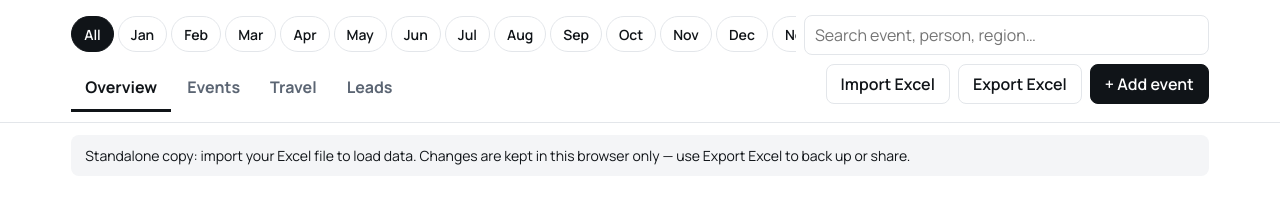
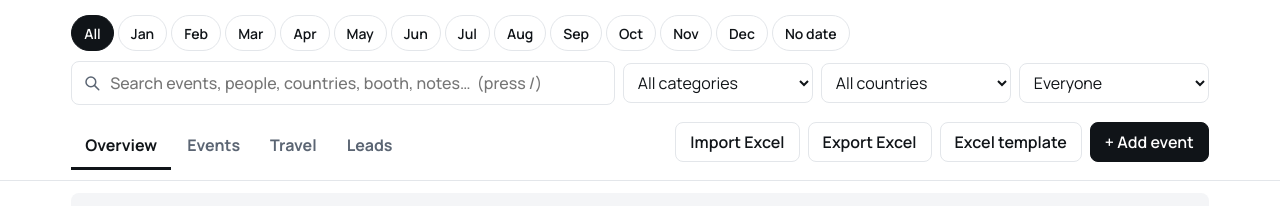
Before and after one commit to iWave-Global/iwave-site-monitor, a website: page docs/events/index.html in a window 1280 px wide. Shown: the part 103-309 px from the top of the page. Drawn offline with Linux system fonts and the light colour scheme.

Commit message:
Events dashboard: search bar with filters, Excel template
- Big search box (press / to focus) across events, trips and leads,
  with highlighted matches and a "Found X events / Y trips / Z leads" strip
- Category, Country and Person filters that apply to every tab
- "Excel template" button and docs/events/template.xlsx (drop-downs,
  example rows in Read me, ID column aligned with data.xlsx)
- data.xlsx: same data; Total USD formula now covers new rows too

Co-Authored-By: Claude Opus 5.5 <noreply@anthropic.com>
Claude-Session: https://claude.ai/code/session_01FGUnBoJLYLpXgdzQ4kiFUE

```diff
--- a/docs/events/index.html
+++ b/docs/events/index.html
@@ -31,7 +31,13 @@ button,select,input,textarea{font:inherit;color:inherit}
 .btn.pri{background:var(--ink);color:var(--bg);border-color:var(--ink)}
 .btn:focus-visible,.chip:focus-visible,input:focus-visible,select:focus-visible,textarea:focus-visible{outline:3px solid var(--y);outline-offset:1px}
 input,select,textarea{min-height:40px;border:1px solid var(--line);border-radius:8px;background:var(--bg);padding:6px 10px;font-size:16px}
-.search{flex:1 1 200px}
+.srow{margin-top:8px}
+.sbox{flex:1 1 320px;position:relative}.sbox svg{position:absolute;left:12px;top:50%;width:18px;height:18px;transform:translateY(-50%);color:var(--mute)}
+.sbox input{width:100%;padding-left:38px;min-height:44px;font-weight:500}
+.srow select{flex:0 1 190px}
+.hits{margin-top:8px;font-size:14px;display:flex;flex-wrap:wrap;gap:6px;align-items:center}
+.hits a{padding:4px 10px;border-radius:999px;background:var(--y);color:#101418;font-weight:700;text-decoration:none}
+mark{background:var(--y);color:#101418;border-radius:2px;padding:0 1px}
 nav.tabs{display:flex;gap:2px;margin-top:10px;overflow-x:auto}
 nav.tabs a{flex:none;padding:10px 14px;text-decoration:none;color:var(--mute);font-weight:700;border-bottom:3px solid transparent}
 nav.tabs a[aria-current=page]{color:var(--ink);border-color:var(--ink)}
@@ -84,7 +90,7 @@ dialog::backdrop{background:#10141899}
 #toast.on{opacity:1}
 @media(prefers-reduced-motion:reduce){#toast{transition:none}}
 pre,.scroll{overflow-x:auto}
-@media(max-width:600px){.bar{position:static}.kpis{grid-template-columns:repeat(2,minmax(0,1fr))}table{font-size:13px}.stack thead{display:none}.stack tr{display:grid;padding-block:10px;border-bottom:1px solid var(--line)}.stack td{display:flow-root;border:0;padding:3px 0;padding-inline-start:8em;text-align:start}.stack td::before{content:attr(data-l);float:inline-start;width:7.5em;margin-inline-start:-8em;white-space:normal;color:var(--mute)}.stack td:empty{display:none}.wall{height:180px}.mlab{font-size:11px}}
+@media(max-width:600px){.bar{position:static}.srow select{flex:1 1 45%}.kpis{grid-template-columns:repeat(2,minmax(0,1fr))}table{font-size:13px}.stack thead{display:none}.stack tr{display:grid;padding-block:10px;border-bottom:1px solid var(--line)}.stack td{display:flow-root;border:0;padding:3px 0;padding-inline-start:8em;text-align:start}.stack td::before{content:attr(data-l);float:inline-start;width:7.5em;margin-inline-start:-8em;white-space:normal;color:var(--mute)}.stack td:empty{display:none}.wall{height:180px}.mlab{font-size:11px}}
 </style>
 <script>new MutationObserver(()=>{for(const c of document.querySelectorAll('.stack td:not([data-l])')){let i=0,p=c;while(p=p.previousElementSibling)i+=p.colSpan;c.dataset.l=c.closest('table').rows[0].cells[i]?.textContent||''}}).observe(document,{childList:true,subtree:true})</script>
 <script src="https://cdnjs.cloudflare.com/ajax/libs/xlsx/0.18.5/xlsx.full.min.js"></script>
@@ -97,8 +103,16 @@ pre,.scroll{overflow-x:auto}
 <div class="bar"><div class="wrap">
   <div class="row">
     <div class="chips" id="months" role="group" aria-label="Filter by month"></div>
-    <input class="search" id="q" type="search" placeholder="Search event, person, region…" aria-label="Search">
   </div>
+  <div class="row srow">
+    <div class="sbox"><svg viewBox="0 0 24 24" aria-hidden="true"><circle cx="10.5" cy="10.5" r="6.5" fill="none" stroke="currentColor" stroke-width="2"/><path d="M15.5 15.5 21 21" stroke="currentColor" stroke-width="2" stroke-linecap="round"/></svg>
+      <input id="q" type="search" placeholder="Search events, people, countries, booth, notes…  (press /)" aria-label="Search" autocomplete="off"></div>
+    <select id="fCat" aria-label="Category"><option value="">All categories</option></select>
+    <select id="fCountry" aria-label="Country"><option value="">All countries</option></select>
+    <select id="fPerson" aria-label="Person"><option value="">Everyone</option></select>
+    <button class="btn" id="btnReset" hidden>Clear filters</button>
+  </div>
+  <div id="hits" class="hits" hidden></div>
   <div class="row" style="justify-content:space-between">
     <nav class="tabs" id="tabs">
       <a href="#overview">Overview</a><a href="#events">Events</a><a href="#travel">Travel</a><a href="#leads">Leads</a>
@@ -106,6 +120,7 @@ pre,.scroll{overflow-x:auto}
     <div class="row">
       <button class="btn" id="btnImport">Import Excel</button>
       <button class="btn" id="btnExport">Export Excel</button>
+      <button class="btn" id="btnTpl">Excel template</button>
       <button class="btn pri" id="btnAdd">+ Add</button>
       <input type="file" id="file" accept=".xlsx,.xls,.csv" hidden>
     </div>
@@ -135,7 +150,6 @@ pre,.scroll{overflow-x:auto}
 
   <section class="view" id="v-events" hidden>
     <div class="tools">
-      <select id="fCat" aria-label="Category"><option value="">All categories</option></select>
       <span class="grow"></span><span class="note" id="evCount"></span>
     </div>
     <div id="evTable"></div>
@@ -143,7 +157,6 @@ pre,.scroll{overflow-x:auto}
 
   <section class="view" id="v-travel" hidden>
     <div class="tools">
-      <select id="fPerson" aria-label="Person"><option value="">Everyone</option></select>
       <select id="fTrip" aria-label="Trip status"><option value="">All trips</option><option>Planned</option><option>Booked</option><option>Completed</option><option>Cancelled</option></select>
       <span class="grow"></span><span class="note" id="trCount"></span>
     </div>
@@ -213,37 +226,50 @@ const SPEC={
   ['value','Deal value USD','number'],['date','Captured on','date'],['followup','Follow-up date','date'],['notes','Notes','textarea',0,0,1]]}
 };
 const S={events:[],travel:[],leads:[]};
-let db=null,local=false,month=null,tab='overview',canWrite=true;
+let db=null,local=false,fileMode=false,month=null,tab='overview',canWrite=true;
 
 const total=e=>['reg','setup','mkt','logistics','travelCost'].reduce((a,k)=>a+(num(e[k])||0),0);
 const evByName=n=>S.events.find(e=>e.name===n);
 const loggedLeads=n=>S.leads.filter(l=>l.event===n).length;
 const leadsOf=e=>num(e.leads)??(loggedLeads(e.name)||null);
 const q=()=>$('#q').value.trim().toLowerCase();
+const countryOf=r=>{r=String(r||'').trim();if(!r)return'';if(r.includes('/'))return r.split('/')[0].trim();const p=r.split(',');return p[p.length-1].trim()};
+const fv=id=>$(id).value;
+const hl=v=>{const t=esc(v),k=q();if(!k||k.length<2)return t;const i=t.toLowerCase().indexOf(esc(k));return i<0?t:t.slice(0,i)+'<mark>'+t.slice(i,i+esc(k).length)+'</mark>'+t.slice(i+esc(k).length)};
 const mOfDate=d=>d?+d.slice(5,7):null;
 const tripMonth=t=>mOfDate(t.depart)??(evByName(t.event)?.month)??t.month??0;
 const leadMonth=l=>(evByName(l.event)?.month)??mOfDate(l.date)??0;
 const mOk=m=>month===null||(+m||0)===month;
 const hit=(o,keys)=>{const s=q();return !s||keys.some(k=>String(Array.isArray(o[k])?o[k].join(' '):o[k]??'').toLowerCase().includes(s))};
 
-function fEvents(){return S.events.filter(e=>mOk(e.month)&&hit(e,['name','region','attendees','category','booth'])&&(!$('#fCat').value||catOf(e)===$('#fCat').value))}
-function fTravel(){return S.travel.filter(t=>mOk(tripMonth(t))&&hit(t,['person','event','destination','notes'])&&(!$('#fPerson').value||t.person===$('#fPerson').value)&&(!$('#fTrip').value||t.status===$('#fTrip').value))}
-function fLeads(){return S.leads.filter(l=>mOk(leadMonth(l))&&hit(l,['company','contact','event','interest','owner','email'])&&(!$('#fStage').value||l.stage===$('#fStage').value))}
+const evOk=e=>(!fv('#fCat')||catOf(e)===fv('#fCat'))&&(!fv('#fCountry')||countryOf(e.region)===fv('#fCountry'))&&(!fv('#fPerson')||(e.attendees||[]).includes(fv('#fPerson')));
+const EVK=['name','region','attendees','category','booth','dates','notes','feedback'];
+function fEvents(){return S.events.filter(e=>mOk(e.month)&&hit(e,EVK)&&evOk(e))}
+const trOk=t=>{const e=evByName(t.event);return (!fv('#fPerson')||t.person===fv('#fPerson'))&&(!fv('#fCountry')||countryOf(t.destination||e?.region)===fv('#fCountry'))&&(!fv('#fCat')||(e&&catOf(e)===fv('#fCat')))};
+const TRK=['person','event','destination','notes','flight','hotel','status'];
+function fTravel(){return S.travel.filter(t=>mOk(tripMonth(t))&&hit(t,TRK)&&trOk(t)&&(!fv('#fTrip')||t.status===fv('#fTrip')))}
+const ldOk=l=>{const e=evByName(l.event);return (!fv('#fPerson')||l.owner===fv('#fPerson'))&&(!fv('#fCountry')||countryOf(e?.region)===fv('#fCountry'))&&(!fv('#fCat')||(e&&catOf(e)===fv('#fCat')))};
+const LDK=['company','contact','event','interest','owner','email','phone','notes','stage'];
+function fLeads(){return S.leads.filter(l=>mOk(leadMonth(l))&&hit(l,LDK)&&ldOk(l)&&(!fv('#fStage')||l.stage===fv('#fStage')))}
 const sortEv=a=>a.sort((x,y)=>((+x.month||13)-(+y.month||13))||String(x.start||'').localeCompare(y.start||''));
 
 /* ---------- render ---------- */
 function render(){
   $('#months').innerHTML=[['All',null],...MON.map((m,i)=>[m,i+1]),['No date',0]].map(([l,v])=>`<button class="chip" data-m="${v}" aria-pressed="${month===v}">${l}</button>`).join('');
-  const people=[...new Set(S.travel.map(t=>t.person).filter(Boolean))].sort();
-  const fp=$('#fPerson'),cur=fp.value;fp.innerHTML='<option value="">Everyone</option>'+people.map(p=>`<option ${p===cur?'selected':''}>${esc(p)}</option>`).join('');
-  const fc=$('#fCat'),cc=fc.value;fc.innerHTML='<option value="">All categories</option>'+CATS.map(c=>`<option ${c===cc?'selected':''}>${c}</option>`).join('');
+  const fill=(id,all,list)=>{const el=$(id),cur=el.value;el.innerHTML=`<option value="">${all}</option>`+list.map(p=>`<option ${p===cur?'selected':''}>${esc(p)}</option>`).join('')};
+  fill('#fPerson','Everyone',[...new Set([...S.travel.map(t=>t.person),...S.events.flatMap(e=>e.attendees||[])].filter(Boolean))].sort());
+  fill('#fCountry','All countries',[...new Set([...S.events.map(e=>countryOf(e.region)),...S.travel.map(t=>countryOf(t.destination))].filter(Boolean))].sort());
+  fill('#fCat','All categories',CATS);
+  const active=q()||fv('#fCat')||fv('#fCountry')||fv('#fPerson');$('#btnReset').hidden=!active;
+  const hb=$('#hits');if(active){const ne=fEvents().length,nt=fTravel().length,nl=fLeads().length;hb.hidden=false;
+    hb.innerHTML=`<span>Found</span><a href="#events">${ne} event${ne===1?'':'s'}</a><a href="#travel">${nt} trip${nt===1?'':'s'}</a><a href="#leads">${nl} lead${nl===1?'':'s'}</a><span class="note">${[q()&&'“'+esc(q())+'”',fv('#fCat'),fv('#fCountry'),fv('#fPerson')].filter(Boolean).join(' · ')}${month!==null?' · '+(month?MON[month-1]:'No date'):''}</span>`}else hb.hidden=true;
   $('#legend').innerHTML=CATS.map(c=>`<span><i class="dot" style="background:${CAT_COL[c]}"></i>${c}</span>`).join('');
   const ev=fEvents();
   const scope=month===null?'2026':month===0?'undated events':MON[month-1]+' 2026';
   const done=ev.filter(e=>PART.includes(catOf(e))).length;
   const leads=ev.reduce((a,e)=>a+(leadsOf(e)||0),0);
   $('#headline').textContent=S.events.length?`Participated in ${done} of ${ev.length} events, ${leads.toLocaleString()} leads captured`:'iWave events & travel 2026';
-  $('#subline').textContent=S.events.length?`Showing ${scope}. `+(local?'Saved in this browser.':'Updated live for everyone with access.'):'No events yet: import an Excel file or add your first event.';
+  $('#subline').textContent=S.events.length?`Showing ${scope}. `+(fileMode?'':local?'Saved in this browser.':'Updated live for everyone with access.'):'No events yet: import an Excel file or add your first event.';
   $('#btnAdd').hidden=$('#btnImport').hidden=!canWrite;
   if(!canWrite&&S.events.length)$('#subline').textContent+=' View only — contact the owner to make changes.';
   ({overview:rOverview,events:rEvents,travel:rTravel,leads:rLeads})[tab](ev);
@@ -256,7 +282,7 @@ function rOverview(ev){
   const k=[['Total events',ev.length],['Participated – iWave booth',cnt(CATS[0])],['Participated – Partner booth',cnt(CATS[1])],['Visiting',cnt(CATS[2])],['Not participated',cnt(CATS[5])],['Upcoming – confirmed',cnt(CATS[3])],['Under discussion',cnt(CATS[4])],['Leads',ev.reduce((a,e)=>a+(leadsOf(e)||0),0).toLocaleString(),'hot'],['Spend',money(spend)||'$0'],['Travellers',new Set(tr.filter(t=>t.status!=='Cancelled').map(t=>t.person)).size]];
   $('#kpis').innerHTML=k.map(([l,v,c])=>`<div class="kpi ${c||''}"><b>${esc(v)}</b><span>${l}</span></div>`).join('');
   // month wall uses all filters except month
-  const all=S.events.filter(e=>hit(e,['name','region','attendees','category']));
+  const all=S.events.filter(e=>hit(e,EVK)&&evOk(e));
   const by=MON.map((_,i)=>all.filter(e=>+e.month===i+1));
   const max=Math.max(1,...by.map(a=>a.length));
   const order=CATS;
@@ -274,19 +300,19 @@ const acts=(c,id)=>canWrite?`<td class="act"><button class="btn" data-edit="${c}
 const empty=(what)=>`<div class="empty">No ${what} match these filters.${canWrite?' Use <b>+ Add</b> or <b>Import Excel</b> to add some.':''}</div>`;
 function rEvents(ev){
   ev=sortEv(ev.slice());$('#evCount').textContent=ev.length+' events';
-  $('#evTable').innerHTML=ev.length?`<table class="stack"><thead><tr><th>Month</th><th>Event</th><th>Dates</th><th>Region</th><th>Category</th><th>Attendees</th><th class="num">Leads</th><th class="num">Spend</th><th></th></tr></thead><tbody>${ev.map(e=>`<tr class="click" data-open="events:${e.id}"><td>${e.month?MON[e.month-1]:'—'}</td><td><b>${esc(e.name)}</b>${e.booth?`<br><span class="tag">Booth ${esc(e.booth)}</span>`:''}</td><td style="white-space:nowrap">${esc(e.dates||[fmtD(e.start),fmtD(e.end)].filter(Boolean).join(' – '))}</td><td>${esc(e.region)}</td><td><span class="pill" style="background:${CAT_COL[catOf(e)]||'var(--mute)'}">${esc(catOf(e)||'—')}</span></td><td>${esc((e.attendees||[]).join(', '))}</td><td class="num">${leadsOf(e)??''}</td><td class="num">${money(total(e))}</td>${acts('events',e.id)}</tr>`).join('')}</tbody></table>`:empty('events');
+  $('#evTable').innerHTML=ev.length?`<table class="stack"><thead><tr><th>Month</th><th>Event</th><th>Dates</th><th>Region</th><th>Category</th><th>Attendees</th><th class="num">Leads</th><th class="num">Spend</th><th></th></tr></thead><tbody>${ev.map(e=>`<tr class="click" data-open="events:${e.id}"><td>${e.month?MON[e.month-1]:'—'}</td><td><b>${hl(e.name)}</b>${e.booth?`<br><span class="tag">Booth ${esc(e.booth)}</span>`:''}</td><td style="white-space:nowrap">${esc(e.dates||[fmtD(e.start),fmtD(e.end)].filter(Boolean).join(' – '))}</td><td>${hl(e.region)}</td><td><span class="pill" style="background:${CAT_COL[catOf(e)]||'var(--mute)'}">${esc(catOf(e)||'—')}</span></td><td>${hl((e.attendees||[]).join(', '))}</td><td class="num">${leadsOf(e)??''}</td><td class="num">${money(total(e))}</td>${acts('events',e.id)}</tr>`).join('')}</tbody></table>`:empty('events');
 }
 function rTravel(){
   const tr=fTravel().sort((a,b)=>String(a.depart||'9').localeCompare(b.depart||'9'));
   $('#trCount').textContent=`${tr.length} trips · ${new Set(tr.map(t=>t.person)).size} people · ${money(tr.reduce((a,t)=>a+(num(t.cost)||0),0))||'$0'} cost`;
   const tc={Completed:'var(--done)',Planned:'var(--plan)',Booked:'var(--disc)',Cancelled:'var(--no)'};
-  $('#trTable').innerHTML=tr.length?`<table class="stack"><thead><tr><th>Person</th><th>Event</th><th>Destination</th><th>Depart</th><th>Return</th><th>Status</th><th>Flight / hotel</th><th class="num">Cost</th><th></th></tr></thead><tbody>${tr.map(t=>`<tr class="click" data-open="travel:${t.id}"><td><b>${esc(t.person)}</b></td><td>${esc(t.event)}</td><td>${esc(t.destination)}</td><td style="white-space:nowrap">${fmtD(t.depart)}</td><td style="white-space:nowrap">${fmtD(t.ret)}</td><td><span class="pill" style="background:${tc[t.status]||'var(--mute)'}">${esc(t.status||'—')}</span></td><td class="tag">${esc([t.flight,t.hotel,t.visa&&'Visa: '+t.visa].filter(Boolean).join(' · '))}</td><td class="num">${money(num(t.cost))}</td>${acts('travel',t.id)}</tr>`).join('')}</tbody></table>`:empty('trips');
+  $('#trTable').innerHTML=tr.length?`<table class="stack"><thead><tr><th>Person</th><th>Event</th><th>Destination</th><th>Depart</th><th>Return</th><th>Status</th><th>Flight / hotel</th><th class="num">Cost</th><th></th></tr></thead><tbody>${tr.map(t=>`<tr class="click" data-open="travel:${t.id}"><td><b>${hl(t.person)}</b></td><td>${hl(t.event)}</td><td>${hl(t.destination)}</td><td style="white-space:nowrap">${fmtD(t.depart)}</td><td style="white-space:nowrap">${fmtD(t.ret)}</td><td><span class="pill" style="background:${tc[t.status]||'var(--mute)'}">${esc(t.status||'—')}</span></td><td class="tag">${esc([t.flight,t.hotel,t.visa&&'Visa: '+t.visa].filter(Boolean).join(' · '))}</td><td class="num">${money(num(t.cost))}</td>${acts('travel',t.id)}</tr>`).join('')}</tbody></table>`:empty('trips');
 }
 function rLeads(){
   const ld=fLeads().sort((a,b)=>String(b.date||'').localeCompare(a.date||''));
   const stages=['New','Contacted','Qualified','Proposal','Won','Lost'];
   $('#ldCount').textContent=stages.map(s=>`${s} ${ld.filter(l=>l.stage===s).length}`).join(' · ')+` · pipeline ${money(ld.filter(l=>l.stage!=='Lost').reduce((a,l)=>a+(num(l.value)||0),0))||'$0'}`;
-  $('#ldTable').innerHTML=ld.length?`<table class="stack"><thead><tr><th>Company</th><th>Contact</th><th>Event</th><th>Interest</th><th>Owner</th><th>Stage</th><th>Follow-up</th><th class="num">Value</th><th></th></tr></thead><tbody>${ld.map(l=>`<tr class="click" data-open="leads:${l.id}"><td><b>${esc(l.company)}</b></td><td>${esc(l.contact)}${l.email?`<br><span class="tag">${esc(l.email)}</span>`:''}</td><td>${esc(l.event)}</td><td>${esc(l.interest)}</td><td>${esc(l.owner)}</td><td>${esc(l.stage)}</td><td style="white-space:nowrap;${l.followup&&l.followup<TODAY&&!['Won','Lost'].includes(l.stage)?'color:var(--no);font-weight:700':''}">${fmtD(l.followup)}</td><td class="num">${money(num(l.value))}</td>${acts('leads',l.id)}</tr>`).join('')}</tbody></table>`:`<div class="empty">No individual leads logged${month!==null?' for this month':''} yet. Event-level lead counts live on each event; log named contacts here with <b>+ Add lead</b> or import a Leads sheet.</div>`;
+  $('#ldTable').innerHTML=ld.length?`<table class="stack"><thead><tr><th>Company</th><th>Contact</th><th>Event</th><th>Interest</th><th>Owner</th><th>Stage</th><th>Follow-up</th><th class="num">Value</th><th></th></tr></thead><tbody>${ld.map(l=>`<tr class="click" data-open="leads:${l.id}"><td><b>${hl(l.company)}</b></td><td>${esc(l.contact)}${l.email?`<br><span class="tag">${esc(l.email)}</span>`:''}</td><td>${esc(l.event)}</td><td>${esc(l.interest)}</td><td>${esc(l.owner)}</td><td>${esc(l.stage)}</td><td style="white-space:nowrap;${l.followup&&l.followup<TODAY&&!['Won','Lost'].includes(l.stage)?'color:var(--no);font-weight:700':''}">${fmtD(l.followup)}</td><td class="num">${money(num(l.value))}</td>${acts('leads',l.id)}</tr>`).join('')}</tbody></table>`:`<div class="empty">No individual leads logged${month!==null?' for this month':''} yet. Event-level lead counts live on each event; log named contacts here with <b>+ Add lead</b> or import a Leads sheet.</div>`;
 }
 
 /* ---------- forms ---------- */
@@ -355,6 +381,16 @@ async function exportXlsx(filtered){
   if(!dl){try{XLSX.writeFile(wb,name);toast('Excel downloaded')}catch(e){toast('Downloads are not available in this view')}return}
   try{await dl.save({filename:name,data:new Blob([buf])});toast('Excel saved')}catch(e){if(e?.code!=='declined')toast('Download failed: '+(e?.message||e?.code))}
 }
+async function downloadTemplate(){
+  let buf=null;try{const r=await fetch('template.xlsx',{cache:'no-store'});if(r.ok)buf=await r.arrayBuffer()}catch(e){}
+  if(!buf){if(!window.XLSX)return toast('Excel library did not load');const wb=XLSX.utils.book_new();
+    for(const c of ['events','travel','leads'])XLSX.utils.book_append_sheet(wb,XLSX.utils.aoa_to_sheet([['ID',...SPEC[c].fields.map(f=>f[1].replace(' (comma separated)','').replace(' (as shown)',''))]]),sheetName[c]);
+    buf=XLSX.write(wb,{type:'array',bookType:'xlsx'})}
+  const name='iWave_Events_Template.xlsx';
+  const dl=await (window.claude?.use?.('downloads')??Promise.resolve(null)).catch(()=>null);
+  if(dl){try{await dl.save({filename:name,data:new Blob([buf])});toast('Template saved')}catch(e){if(e?.code!=='declined')toast('Download failed')}return}
+  const a=document.createElement('a');a.href=URL.createObjectURL(new Blob([buf],{type:'application/vnd.openxmlformats-officedocument.spreadsheetml.sheet'}));a.download=name;document.body.append(a);a.click();a.remove();toast('Template downloaded');
+}
 const norm=s=>String(s).toLowerCase().replace(/[^a-z0-9]/g,'');
 function fromRows(c,rows){
   const map={};for(const [k,l] of SPEC[c].fields){map[norm(l)]=k;map[norm(l.replace(/ \(.*\)/,''))]=k;map[norm(k)]=k}
@@ -404,7 +440,10 @@ document.addEventListener('click',e=>{
   const op=e.target.closest('[data-open]');if(op&&!e.target.closest('button')){const [c,id]=op.dataset.open.split(':');openForm(c,id)}
 });
 $('#q').addEventListener('input',render);
-['#fCat','#fPerson','#fTrip','#fStage'].forEach(s=>$(s).addEventListener('change',render));
+['#fCat','#fCountry','#fPerson','#fTrip','#fStage'].forEach(s=>$(s).addEventListener('change',render));
+$('#btnReset').addEventListener('click',()=>{$('#q').value='';['#fCat','#fCountry','#fPerson'].forEach(s=>$(s).value='');render();$('#q').focus()});
+document.addEventListener('keydown',e=>{if(e.key==='/'&&!/INPUT|TEXTAREA|SELECT/.test(document.activeElement.tagName)&&!dlg.open){e.preventDefault();$('#q').focus()}if(e.key==='Escape'&&document.activeElement===$('#q')){$('#q').value='';render()}});
+$('#btnTpl').addEventListener('click',downloadTemplate);
 $('#btnAdd').addEventListener('click',()=>{if(!canWrite)return toast('You have view-only access');openForm(tab==='overview'?'events':tab)});
 $('#btnImport').addEventListener('click',()=>{if(!canWrite)return toast('You have view-only access');$('#file').value='';$('#file').click()});
 $('#file').addEventListener('change',e=>{const f=e.target.files[0];if(f)handleFile(f)});
@@ -421,7 +460,7 @@ async function loadFile(){
     const wb=XLSX.read(await r.arrayBuffer(),{cellDates:true});const f={events:[],travel:[],leads:[]};
     for(const n of wb.SheetNames){const rows=XLSX.utils.sheet_to_json(wb.Sheets[n],{defval:''});if(!rows.length)continue;const c=guess(n,rows);if(c)f[c].push(...fromRows(c,rows))}
     for(const c in f)S[c]=f[c].map((o,i)=>({...o,id:o.id||c[0]+'x'+i}));
-    local=true;canWrite=false;const lm=r.headers.get('last-modified');
+    local=true;fileMode=true;canWrite=false;const lm=r.headers.get('last-modified');
     const b=$('#mode');b.hidden=false;b.textContent='View only. Data comes from data.xlsx'+(lm?', last updated '+new Date(lm).toLocaleString('en-IN',{dateStyle:'medium',timeStyle:'short'}):'')+'.';
     render();return true}catch(e){return false}
 }
```
Also changed, not shown: 2 other files.
